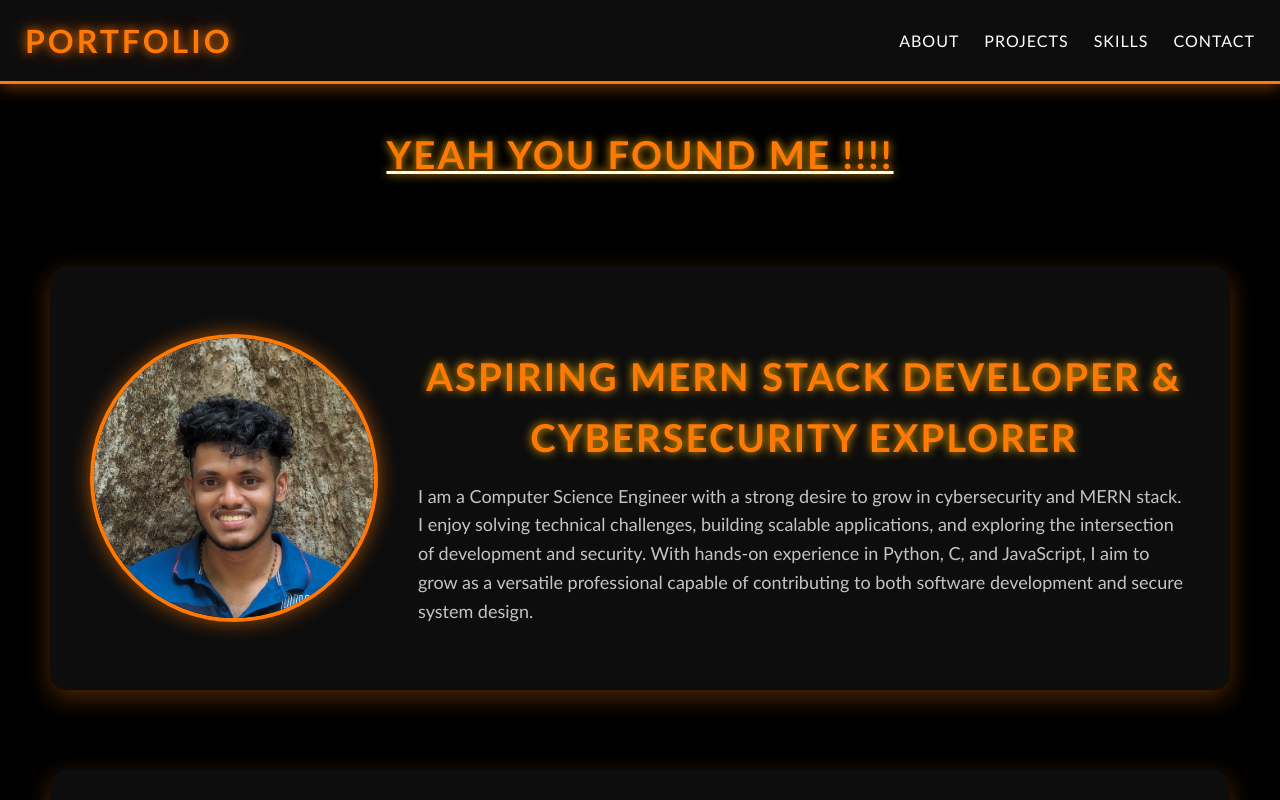
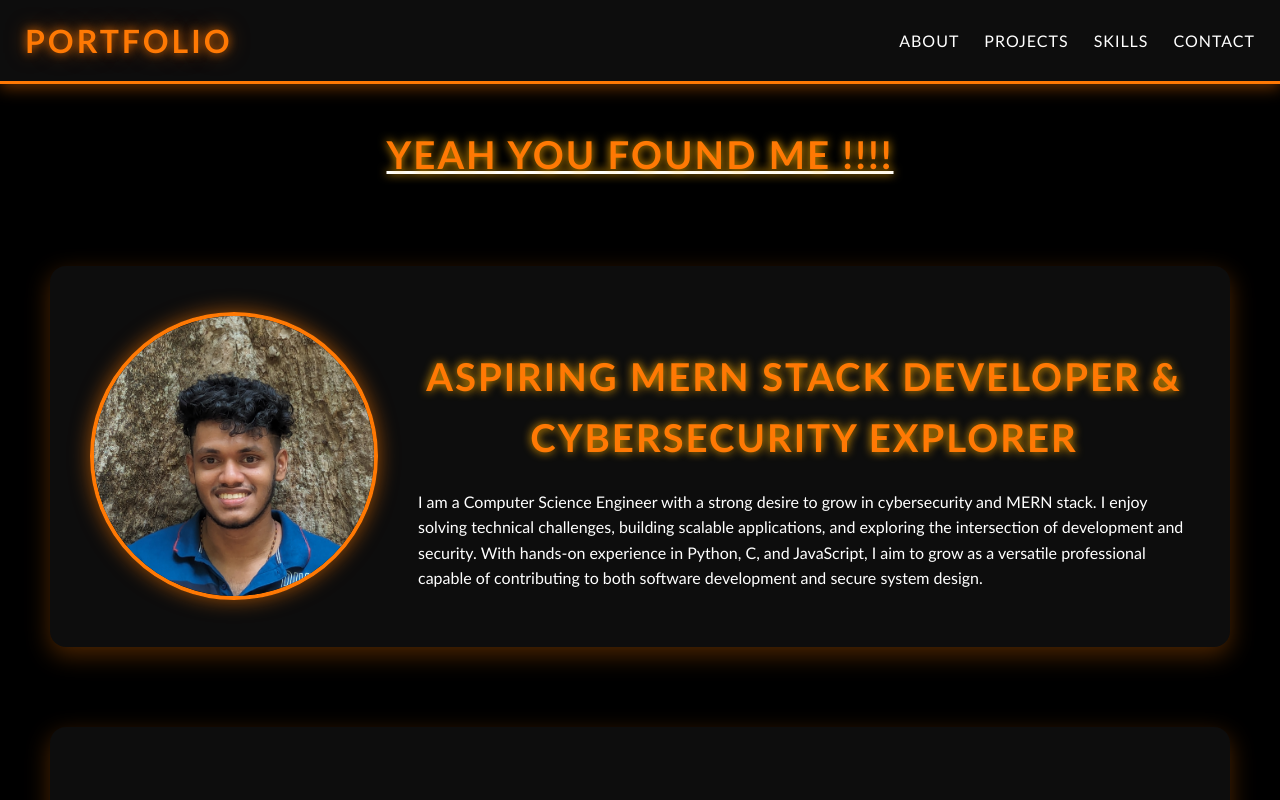
Before and after one commit to joyaljoynk/portfolio, a React (Vite) app: page / in a window 1280 px wide. Shown: the top 800 px of the page. Built offline with nearby package versions, Linux system fonts and the light colour scheme.

Commit message:
first commit

```diff
--- a/index.css
+++ b/index.css
@@ -250,6 +250,9 @@ body {
   animation-timeline: view();
   animation-range: entry 0 cover 50%;
 }
+.j{
+  animation: fadeInDown 3.2s ease-in-out;
+}
 .he-right {
   font-size: 2.4rem;
   font-weight: bold;
--- a/src/components/about.jsx
+++ b/src/components/about.jsx
@@ -13,7 +13,7 @@ export default function Main() {
     </div>
     <div className="about-right">
       <h1 className="he">Aspiring MERN Stack Developer & Cybersecurity Explorer</h1>
-      <p className="p">
+      <p className="j">
         I am a Computer Science Engineer with a strong desire to grow in cybersecurity and MERN stack.
         I enjoy solving technical challenges, building scalable applications, and exploring the intersection
         of development and security. With hands-on experience in Python, C, and JavaScript, I aim to grow as a
```
